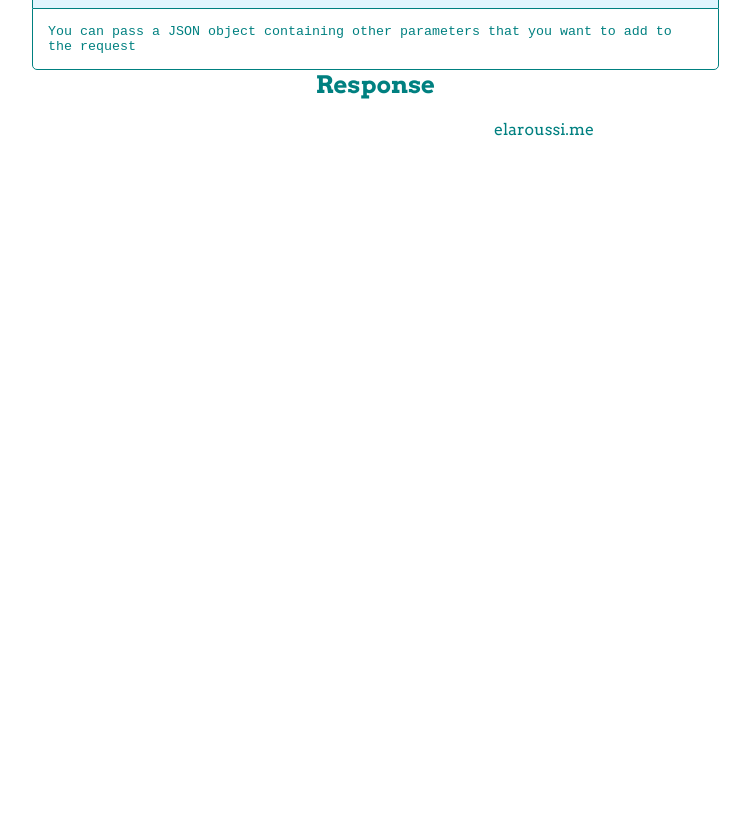
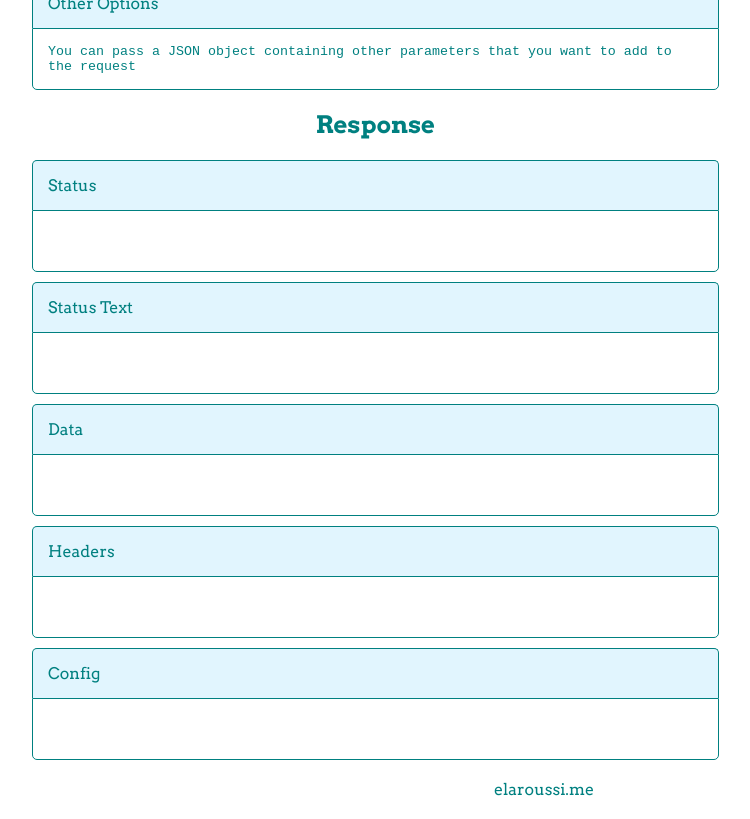
Before and after one commit to Abdelar/postwoman, a React (Create React App) app: page / in a window 1280 px wide. Shown: the part 520-1339 px from the top of the page, without its empty margins (96-846 px from the left). Before the commit the page ends 800 px from the top, so only its background shows below. Built offline with nearby package versions, Linux system fonts and the light colour scheme.

Commit message:
Parse response elements

```diff
--- a/src/App.css
+++ b/src/App.css
@@ -102,7 +102,6 @@ header p {
 .input_element textarea:focus {
 	background-color: var(--light-blue-50);
 }
-
-h2 {
-	margin-top: 0;
+footer {
+	margin: 20px 0;
 }
--- a/src/App.js
+++ b/src/App.js
@@ -25,6 +25,19 @@ const initialRequestState = {
 		}
 	},
 };
+const initialResponseState = {};
+
+const responseReducer = (state, action) => {
+	switch (action.type) {
+		case 'SET_RESPONSE':
+			return { ...state, response: action.response, error: null };
+		case 'SET_ERROR':
+			return { ...state, error: action.error, response: null };
+		default:
+			throw new Error('Invalid Request Action');
+	}
+};
+
 const requestReducer = (state, action) => {
 	switch (action.type) {
 		case 'URL_CHANGE':
@@ -54,7 +67,7 @@ const requestReducer = (state, action) => {
 			};
 
 		default:
-			throw new Error();
+			throw new Error('Invalid Response Action');
 	}
 };
 
@@ -64,9 +77,17 @@ function App() {
 		initialRequestState
 	);
 
+	const [responseState, dispatchResponse] = useReducer(
+		responseReducer,
+		initialResponseState
+	);
+
 	useEffect(() => {
 		// console.log(requestState);
 	}, [requestState]);
+	useEffect(() => {
+		console.log(responseState);
+	}, [responseState]);
 
 	const onUrlChange = event => {
 		dispatch({ type: 'URL_CHANGE', url: event.target.value });
@@ -88,9 +109,14 @@ function App() {
 		dispatch({ type: 'OPTIONS_CHANGE', options: event.target.value });
 	};
 
-	const sendRequest = () => {
+	const sendRequest = async () => {
 		if (requestState.url) {
 			let config = requestState;
+			config.url =
+				config.url.toLowerCase().startsWith('http://') ||
+				config.url.toLowerCase().startsWith('https://')
+					? config.url
+					: 'http://' + config.url;
 			if (requestState.headers) {
 				try {
 					config.headers = JSON.parse(config.headers);
@@ -101,11 +127,24 @@ function App() {
 					config = { ...config, ...JSON.parse(config.options) };
 				} catch {}
 			}
-			Axios(config)
-				.then(res => console.log(res))
-				.catch(err => console.error(err));
+			try {
+				const res = await Axios(config);
+				dispatchResponse({ type: 'SET_RESPONSE', response: res });
+
+				console.log(res);
+			} catch (err) {
+				dispatchResponse({
+					type: 'SET_ERROR',
+					error: err.response || err.request || err,
+				});
+				console.log(err);
+				console.log({ error: err.response || err.request || err });
+			}
 		}
 	};
+
+	const res = responseState.response;
+	const err = responseState.error;
 
 	return (
 		<main className='app'>
@@ -171,6 +210,76 @@ function App() {
 					</section>
 					<section className='response'>
 						<h2>Response</h2>
+						<div className='input_element'>
+							<label>Status</label>
+							<textarea
+								value={
+									res && res.status
+										? res.status
+										: err && err.status
+										? err.status
+										: ''
+								}
+								placeholder=''
+								readOnly
+							/>
+						</div>
+						<div className='input_element'>
+							<label>Status Text</label>
+							<textarea
+								value={
+									res && res.statusText
+										? res.statusText
+										: err && err.statusText
+										? err.statusText
+										: ''
+								}
+								placeholder=''
+								readOnly
+							/>
+						</div>
+						<div className='input_element'>
+							<label>Data</label>
+							<textarea
+								value={
+									res && res.data
+										? JSON.stringify(res.data)
+										: err && err.data
+										? JSON.stringify(err.data)
+										: ''
+								}
+								placeholder=''
+								readOnly
+							/>
+						</div>
+						<div className='input_element'>
+							<label>Headers</label>
+							<textarea
+								value={
+									res && res.headers
+										? JSON.stringify(res.headers)
+										: err && err.headers
+										? JSON.stringify(err.headers)
+										: ''
+								}
+								placeholder=''
+								readOnly
+							/>
+						</div>
+						<div className='input_element'>
+							<label>Config</label>
+							<textarea
+								value={
+									res && res.config
+										? JSON.stringify(res.config)
+										: err && err.config
+										? JSON.stringify(err.config)
+										: ''
+								}
+								placeholder=''
+								readOnly
+							/>
+						</div>
 					</section>
 				</div>
 				<article className='logs'>
```
